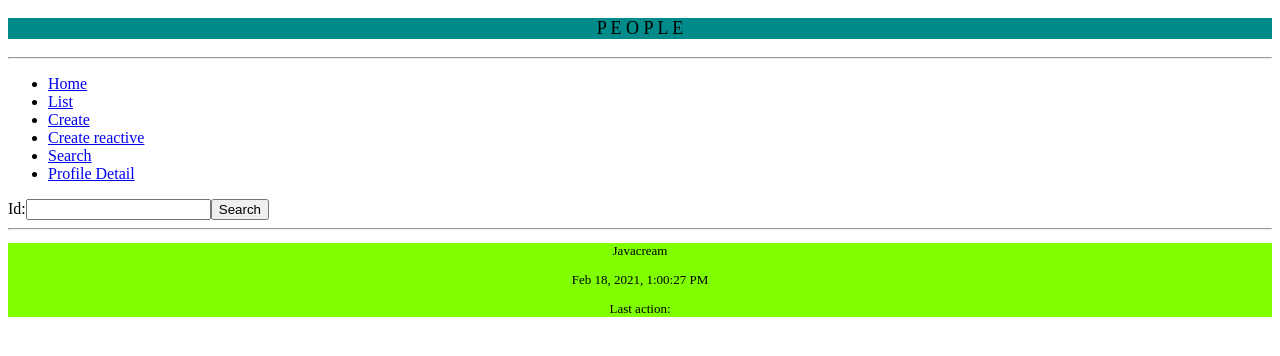
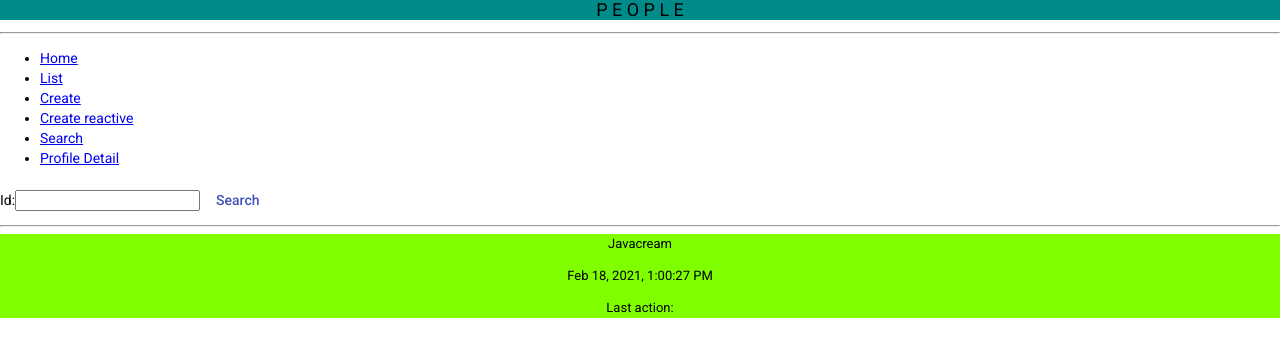
Before and after one commit to Javacream/org.javacream.training.angular, an Angular app in the folder training/: page /search in a window 1280 px wide. Shown: the top 356 px of the page. Built offline with nearby package versions, Linux system fonts and the light colour scheme; no server answers.

Commit message:
introduce material

```diff
--- a/training/angular.json
+++ b/training/angular.json
@@ -24,6 +24,7 @@
               "src/assets"
             ],
             "styles": [
+              "./node_modules/@angular/material/prebuilt-themes/indigo-pink.css",
               "src/styles.css"
             ],
             "scripts": []
@@ -88,6 +89,7 @@
               "src/assets"
             ],
             "styles": [
+              "./node_modules/@angular/material/prebuilt-themes/indigo-pink.css",
               "src/styles.css"
             ],
             "scripts": []
--- a/training/package.json
+++ b/training/package.json
@@ -11,11 +11,13 @@
   },
   "private": true,
   "dependencies": {
-    "@angular/animations": "~10.0.5",
+    "@angular/animations": "^10.0.14",
+    "@angular/cdk": "^11.2.1",
     "@angular/common": "~10.0.5",
     "@angular/compiler": "~10.0.5",
     "@angular/core": "~10.0.5",
     "@angular/forms": "~10.0.5",
+    "@angular/material": "^11.2.1",
     "@angular/platform-browser": "~10.0.5",
     "@angular/platform-browser-dynamic": "~10.0.5",
     "@angular/router": "~10.0.5",
--- a/training/src/app/app.module.ts
+++ b/training/src/app/app.module.ts
@@ -17,7 +17,8 @@
 import { LogComponent } from './util/components/log/log.component';
 import { RouterModule, Routes } from '@angular/router';
 import { ProfileDetailComponent } from './people/components/profile-detail/profile-detail.component';
-
+import { BrowserAnimationsModule } from '@angular/platform-browser/animations';
+import {MatButtonModule} from '@angular/material/button'
 const routes:Routes = [
   {path:"list", component:PeopleListComponent},
   {path:"create", component:PersonCreateComponent},
@@ -43,7 +44,7 @@
     ProfileDetailComponent
   ],
   imports: [
-    BrowserModule, FormsModule, ReactiveFormsModule, HttpClientModule, RouterModule.forRoot(routes)
+    BrowserModule, FormsModule, ReactiveFormsModule, HttpClientModule, RouterModule.forRoot(routes), BrowserAnimationsModule, MatButtonModule
   ],
   providers: [],
   bootstrap: [AppComponent]
--- a/training/src/app/people/components/person-search/person-search.component.html
+++ b/training/src/app/people/components/person-search/person-search.component.html
@@ -1,3 +1,3 @@
 <label>Id:<input type="number" [(ngModel)]="searchId" /></label>
-<button (click)="search()">Search</button>
+<button mat-button color="primary" (click)="search()">Search</button>
 <app-person *ngIf="searchResult" [person]="searchResult" [details]="false"></app-person>
--- a/training/src/index.html
+++ b/training/src/index.html
@@ -6,8 +6,11 @@
   <base href="/">
   <meta name="viewport" content="width=device-width, initial-scale=1">
   <link rel="icon" type="image/x-icon" href="favicon.ico">
+  <link rel="preconnect" href="https://fonts.gstatic.com">
+  <link href="https://fonts.googleapis.com/css2?family=Roboto:wght@300;400;500&display=swap" rel="stylesheet">
+  <link href="https://fonts.googleapis.com/icon?family=Material+Icons" rel="stylesheet">
 </head>
-<body>
+<body class="mat-typography">
   <app-root></app-root>
 </body>
 </html>
--- a/training/src/styles.css
+++ b/training/src/styles.css
@@ -1 +1,4 @@
 /* You can add global styles to this file, and also import other style files */
+
+html, body { height: 100%; }
+body { margin: 0; font-family: Roboto, "Helvetica Neue", sans-serif; }
```
Also changed, not shown: 1 other file (tests, documents, lock files or other folders).
